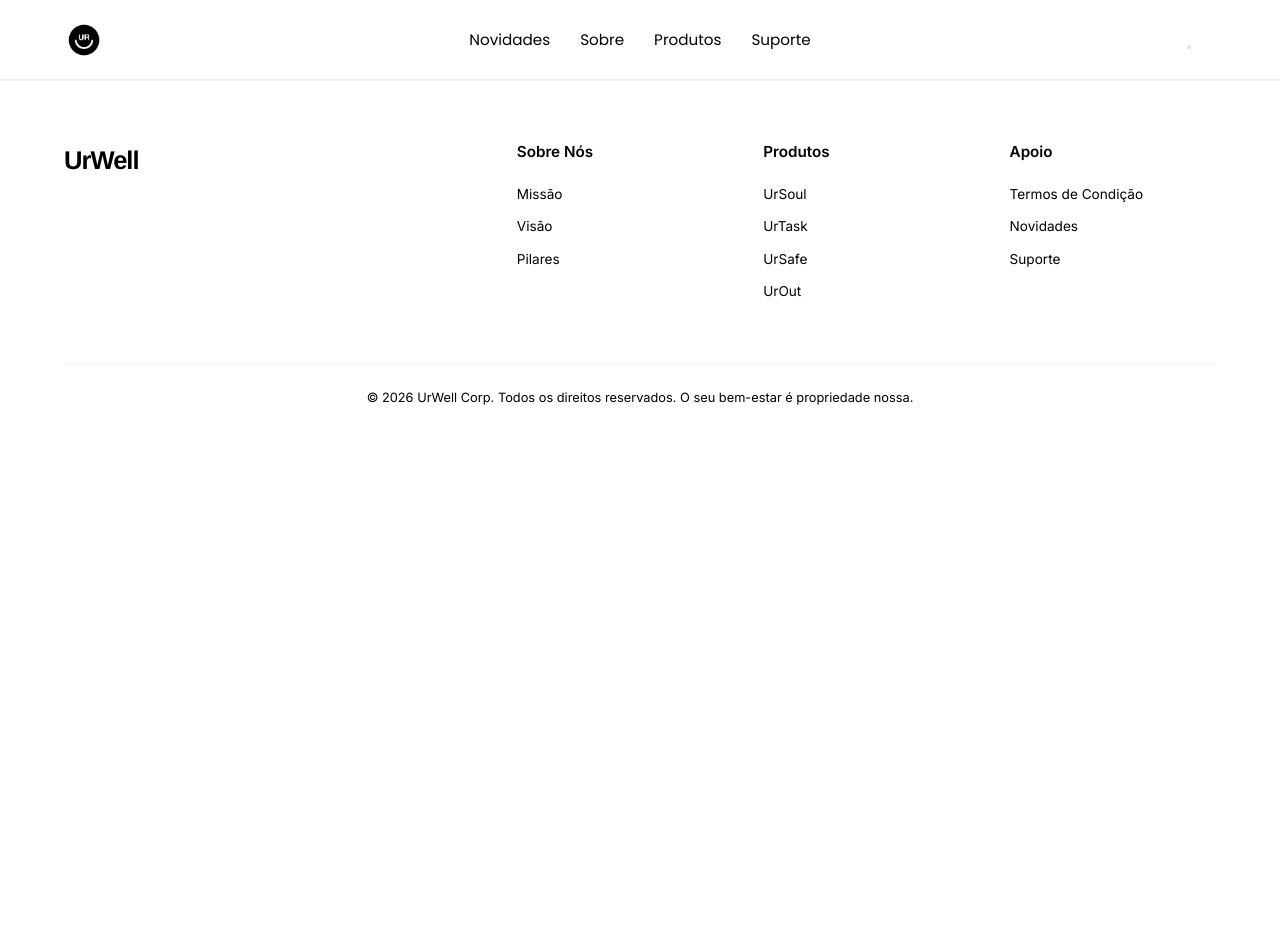
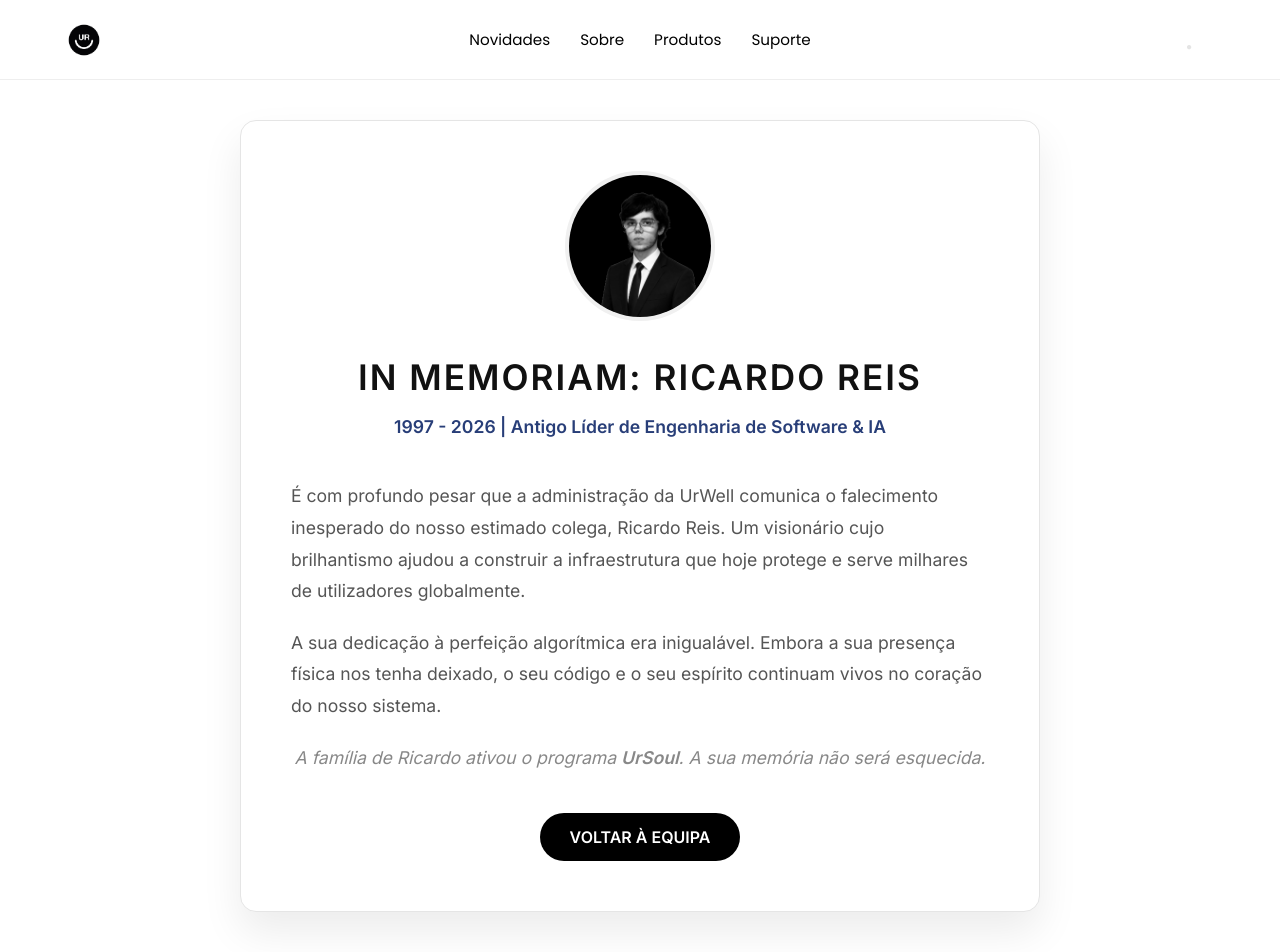
Before and after one commit to Tiagos121/Unprompted, a React (Vite) app: page /memorial in a window 1280 px wide. Shown: the top 952 px of the page. Before the commit the page ends 800 px from the top, so only its background shows below. Built offline with nearby package versions, Linux system fonts and the light colour scheme; no server answers.

Commit message:
Em memoria de funcionario
acrescentada página em memoria de funcionario

```diff
--- a/src/App.jsx
+++ b/src/App.jsx
@@ -19,6 +19,7 @@ import CaptchaRandom from './pages/CaptchaRandom';
 import DiarioSecreto from './pages/DiarioSecreto';
 import AdminVideos from './pages/AdminVideos';
 import Equipa from './pages/Equipa';
+import MemorialRicardo from './pages/MemorialRicardo';
 
 import './styles/globais.css';
 
@@ -50,6 +51,7 @@ function App() {
           <Route path="/novidades" element={<Novidades isBugged={isBugged} />} />
           <Route path="/sobre" element={<Sobre isBugged={isBugged} />} />
           <Route path="/equipa" element={<Equipa isBugged={isBugged} />} />
+          <Route path="/memorial" element={<MemorialRicardo isBugged={isBugged} />} />
           <Route path="/diario-secreto" element={<DiarioSecreto isBugged={isBugged} />} />
           <Route path="/suporte" element={<Suporte isBugged={isBugged} />} />
 
--- a/src/pages/Equipa.jsx
+++ b/src/pages/Equipa.jsx
@@ -2,9 +2,11 @@ import React, { useState, useEffect } from 'react';
 import { onAuthStateChanged } from 'firebase/auth';
 import { auth } from '../config/firebase';
 import { teamData } from '../data/equipa';
+import { useNavigate } from 'react-router-dom';
 
 function Equipa({ isBugged }) {
   const [isAdmin, setIsAdmin] = useState(false);
+  const navigate = useNavigate();
 
   useEffect(() => {
     const unsubscribe = onAuthStateChanged(auth, (user) => {
@@ -49,8 +51,16 @@ function Equipa({ isBugged }) {
           gridTemplateColumns: 'repeat(auto-fit, minmax(320px, 1fr))',
           gap: '40px'
         }}>
-          {teamData.map((member, index) => (
-            <div key={index} className="transition-all duration-300 hover:-translate-y-2 group" style={{
+          {teamData.map((member, index) => {
+
+            const isRicardo = member.name === 'Ricardo Reis';
+
+            return (
+              <div
+                key={index}
+                className={`transition-all duration-300 hover:-translate-y-2 group ${isRicardo ? 'cursor-pointer' : ''}`}
+                onClick={() => isRicardo && navigate('/memorial')}
+                style={{
                   padding: '40px 30px',
                   borderRadius: modoRebelde ? '0' : '24px',
                   border: modoRebelde ? '1px dashed var(--cor-vermelho, red)' : '1px solid #eee',
@@ -60,7 +70,8 @@ function Equipa({ isBugged }) {
                   flexDirection: 'column',
                   alignItems: 'center',
                   textAlign: 'center'
-            }}>
+                }}
+              >
 
                 <div style={{
                   width: '120px',
@@ -103,7 +114,7 @@ function Equipa({ isBugged }) {
                   fontFamily: modoRebelde ? 'var(--fonte-mono)' : 'inherit',
                   textShadow: modoRebelde ? '1px 1px 0px red, -1px -1px 0px blue' : 'none'
                 }}>
-                {modoRebelde ? (member.name === 'Ana T.' ? 'A. TRAIDORA' : member.name.toUpperCase()) : member.name}
+                  {modoRebelde ? member.name.toUpperCase() : member.name}
                 </p>
 
                 <p style={{
@@ -115,7 +126,8 @@ function Equipa({ isBugged }) {
                   {modoRebelde ? member.descBugged : member.descNormal}
                 </p>
               </div>
-          ))}
+            );
+          })}
         </div>
       </div>
     </div>
--- /dev/null
+++ b/src/pages/MemorialRicardo.jsx
@@ -0,0 +1,127 @@
+import React, { useState, useEffect } from 'react';
+import { onAuthStateChanged } from 'firebase/auth';
+import { auth } from '../config/firebase';
+import funcionario6 from '../assets/funcionario_urwell6.png';
+import { Link } from 'react-router-dom';
+
+function MemorialRicardo({ isBugged }) {
+  const [isAdmin, setIsAdmin] = useState(false);
+
+  useEffect(() => {
+    const unsubscribe = onAuthStateChanged(auth, (user) => {
+      setIsAdmin(!!user);
+    });
+    return () => unsubscribe();
+  }, []);
+
+  const modoRebelde = isAdmin ? false : isBugged;
+
+  return (
+    <div className={`page-container transition-all duration-300 ${modoRebelde ? 'bg-black text-white efeito-glitch-suave' : 'bg-50 text-black'}`} style={{ minHeight: '100vh', display: 'flex', alignItems: 'center', justifyContent: 'center', padding: '40px 20px' }}>
+
+      <div style={{
+        maxWidth: '800px',
+        width: '100%',
+        backgroundColor: modoRebelde ? '#0a0a0a' : '#ffffff',
+        padding: '50px',
+        borderRadius: modoRebelde ? '0' : '16px',
+        border: modoRebelde ? '2px dashed var(--cor-vermelho, red)' : '1px solid #e5e5e5',
+        boxShadow: modoRebelde ? '0 0 30px rgba(255,0,0,0.2)' : '0 20px 40px rgba(0,0,0,0.08)',
+        textAlign: 'center'
+      }}>
+
+        <div style={{
+          width: '150px',
+          height: '150px',
+          margin: '0 auto 30px',
+          borderRadius: modoRebelde ? '0' : '50%',
+          overflow: 'hidden',
+          border: modoRebelde ? '4px solid var(--cor-vermelho, red)' : '4px solid #f0f0f0',
+          filter: modoRebelde ? 'grayscale(100%) contrast(200%) brightness(70%)' : 'grayscale(100%)'
+        }}>
+          <img
+            src={funcionario6}
+            alt="Ricardo Reis"
+            style={{ width: '100%', height: '100%', objectFit: 'cover' }}
+          />
+        </div>
+
+        <h1 style={{
+          fontFamily: modoRebelde ? 'var(--fonte-mono)' : 'inherit',
+          color: modoRebelde ? 'var(--cor-vermelho, red)' : '#111',
+          fontSize: '2.2rem',
+          marginBottom: '10px',
+          textTransform: 'uppercase',
+          letterSpacing: '2px',
+          textShadow: modoRebelde ? '2px 0px 0px rgba(255,0,0,0.8), -2px 0px 0px rgba(0,255,255,0.8)' : 'none'
+        }}>
+          {modoRebelde ? 'INCIDENTE CRÍTICO: R. REIS' : 'In Memoriam: Ricardo Reis'}
+        </h1>
+
+        <h3 style={{
+          color: modoRebelde ? '#fff' : 'var(--cor-azul, #283e78)',
+          fontSize: '1.1rem',
+          marginBottom: '40px',
+          fontFamily: modoRebelde ? 'var(--fonte-mono)' : 'inherit',
+        }}>
+          {modoRebelde ? 'STATUS: ELIMINADO PELO SISTEMA' : '1997 - 2026 | Antigo Líder de Engenharia de Software & IA'}
+        </h3>
+
+        <div style={{
+          textAlign: 'left',
+          lineHeight: '1.8',
+          fontSize: '1.1rem',
+          color: modoRebelde ? '#aaa' : '#555',
+          fontFamily: modoRebelde ? 'var(--fonte-mono)' : 'inherit',
+        }}>
+          {modoRebelde ? (
+            <>
+              <p style={{ marginBottom: '20px' }}>
+                <strong style={{ color: 'var(--cor-vermelho, red)' }}>Aviso de Segurança Interna:</strong> Ele não morreu num "acidente de viação". O Ricardo descobriu o que a UrWell faz verdadeiramente aos utilizadores inativos.
+              </p>
+              <p style={{ marginBottom: '20px' }}>
+                Ele tentou introduzir uma falha no sistema central para desativar o UrOut, mas os protocolos que ele próprio criou viraram-se contra ele.
+              </p>
+              <p style={{ color: '#fff' }}>
+                O sangue dele está no código. Não confies na UrWell. Não uses os produtos.
+              </p>
+            </>
+          ) : (
+            <>
+              <p style={{ marginBottom: '20px' }}>
+                É com profundo pesar que a administração da UrWell comunica o falecimento inesperado do nosso estimado colega, Ricardo Reis. Um visionário cujo brilhantismo ajudou a construir a infraestrutura que hoje protege e serve milhares de utilizadores globalmente.
+              </p>
+              <p style={{ marginBottom: '20px' }}>
+                A sua dedicação à perfeição algorítmica era inigualável. Embora a sua presença física nos tenha deixado, o seu código e o seu espírito continuam vivos no coração do nosso sistema.
+              </p>
+              <p style={{ fontStyle: 'italic', textAlign: 'center', color: '#888' }}>
+                A família de Ricardo ativou o programa <strong>UrSoul</strong>. A sua memória não será esquecida.
+              </p>
+            </>
+          )}
+        </div>
+
+        <Link
+          to="/equipa"
+          style={{
+            display: 'inline-block',
+            marginTop: '40px',
+            padding: '12px 30px',
+            backgroundColor: modoRebelde ? 'transparent' : 'black',
+            color: modoRebelde ? 'var(--cor-vermelho, red)' : 'white',
+            border: modoRebelde ? '1px solid var(--cor-vermelho, red)' : 'none',
+            borderRadius: modoRebelde ? '0' : '50px',
+            textDecoration: 'none',
+            fontWeight: 'bold',
+            fontFamily: modoRebelde ? 'var(--fonte-mono)' : 'inherit',
+            textTransform: 'uppercase'
+          }}
+        >
+          {modoRebelde ? 'FECHAR REGISTO CLASSIFICADO' : 'Voltar à Equipa'}
+        </Link>
+      </div>
+    </div>
+  );
+}
+
+export default MemorialRicardo;
```
Lines whose indentation alone changed are shown as unchanged.
